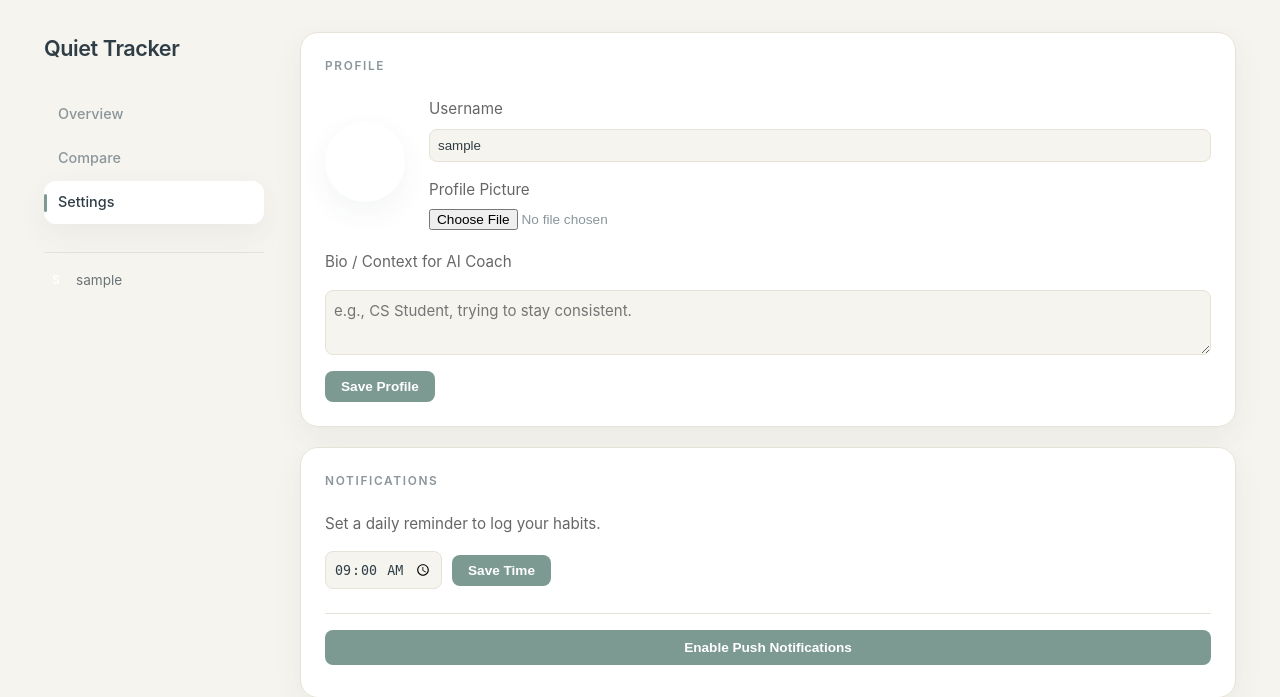
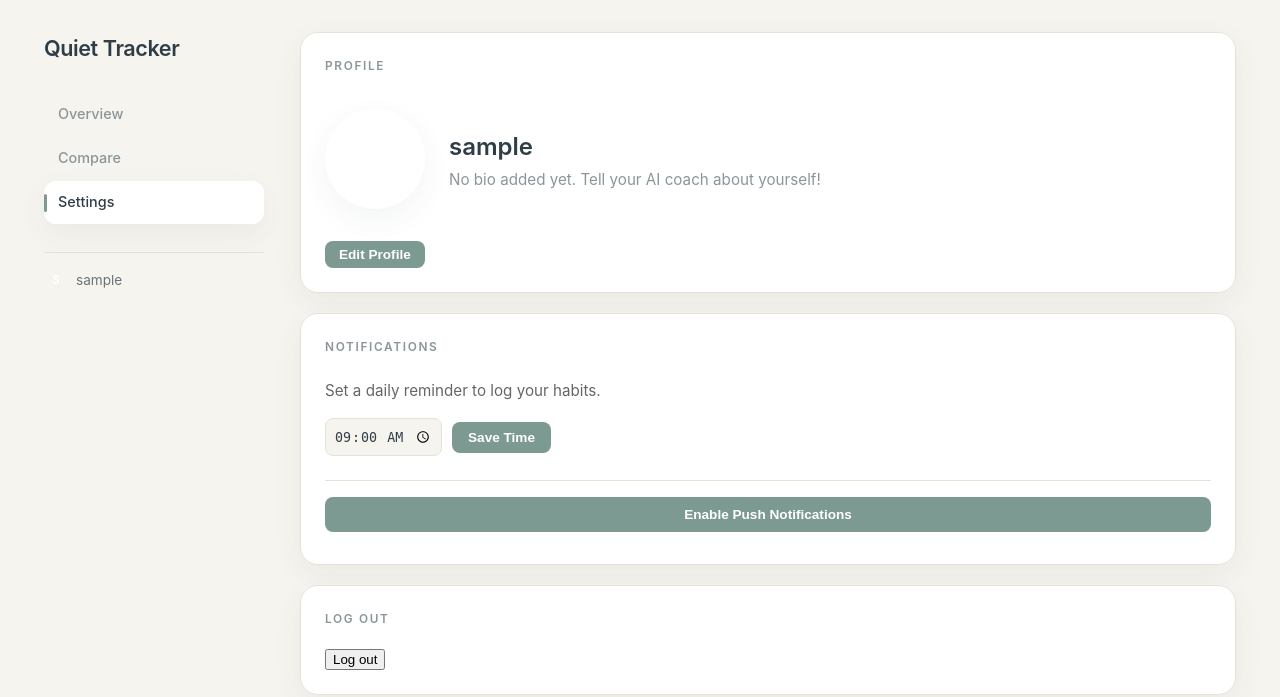
Before and after one commit to MelekBA/Quiet-tracker, a Flask app: page /settings in a window 1280 px wide. Shown: the top 697 px of the page. Run offline with Flask 3, Linux system fonts and the light colour scheme; the visitor is signed in with stand-in values (Sample User, id 1); some libraries are stand-ins or nearby versions.

Commit message:
Fix AI bio context, revamp profile UI, and fix input overflow

```diff
--- a/app/routes.py
+++ b/app/routes.py
@@ -427,29 +427,27 @@
     if not question:
         return jsonify({"error": "No question provided"}), 400
 
-    # 1. Gather User Context (Last 30 days of data)
-    uid = current_user.id
-    habits = models.get_habits(uid)
-    daily_stats = models.get_completion_stats(uid, window_days=30)
-
+        # 1. Gather User Context
     context = {
-        "username": current_user.username,
+        "user_profile": {
+            "name": current_user.username,
+            "bio": current_user.bio or "No bio provided yet."
+        },
         "habits": [{"name": h["name"], "type": h["period"] or "daily"} for h in habits],
         "stats_30d": daily_stats,
     }
     context_json = json.dumps(context, ensure_ascii=False)
 
-    # 2. Build the messages for the chat API
-    username = current_user.username
+    # 2. Build the messages
     system_prompt = f"""
-     You are a helpful, concise habit coach inside an app called Quiet Tracker.
-    The user's name is {username}. You must address them by this name in your response.
+    You are a helpful, concise habit coach inside an app called Quiet Tracker.
+    Address the user by their name.
 
-    Here is their habit data from the last 30 days:
+    Here is the user's profile and habit data in JSON format:
     {context_json}
 
     Answer the user directly in a friendly tone based on the data provided. Keep it under 3 sentences.
-    If they ask for a summary, highlight their best habit and suggest one small improvement.
+    If the user asks about their bio or profile, refer to the JSON data above.
     """
 
     messages = [
--- a/app/static/css/style.css
+++ b/app/static/css/style.css
@@ -670,3 +670,72 @@
     color: #fff;
     flex-shrink: 0;
 }
+/* ---------- Beautiful Profile UI ---------- */
+.profile-display {
+    display: flex;
+    align-items: center;
+    gap: 1.5rem;
+    padding: 1rem 0;
+}
+
+.avatar-large {
+    width: 100px;
+    height: 100px;
+    font-size: 2.5rem;
+}
+
+.profile-info {
+    flex: 1;
+    min-width: 0; /* Prevents long text from breaking flexbox */
+}
+
+.profile-name {
+    margin: 0 0 0.25rem 0;
+    font-size: 1.5rem;
+    font-weight: 600;
+    color: var(--text);
+}
+
+.profile-bio {
+    margin: 0;
+    color: var(--muted);
+    font-size: 0.95rem;
+    line-height: 1.4;
+}
+
+.profile-edit-layout {
+    display: flex;
+    align-items: center;
+    gap: 1.5rem;
+}
+
+.profile-inputs {
+    flex: 1;
+    min-width: 0;
+    display: flex;
+    flex-direction: column;
+    gap: 0.25rem;
+}
+
+/* This fixes the input overflow bug globally for the profile */
+.profile-input {
+    width: 100%;
+    box-sizing: border-box;
+    padding: 8px 12px;
+    border-radius: 8px;
+    border: 1px solid var(--border);
+    background: var(--bg);
+    color: var(--text);
+    font: inherit;
+}
+
+/* Make it stack nicely on mobile */
+@media (max-width: 600px) {
+    .profile-edit-layout {
+        flex-direction: column;
+        align-items: flex-start;
+    }
+    .avatar-preview {
+        align-self: center;
+    }
+}
--- a/app/static/js/settings.js
+++ b/app/static/js/settings.js
@@ -147,3 +147,15 @@
         reader.readAsDataURL(file);
     });
 }
+// ---------- Toggle Profile Edit Mode ----------
+function toggleProfileEdit() {
+    const view = document.getElementById('profile-view');
+    const edit = document.getElementById('profile-edit');
+    if (view.style.display === 'none') {
+        view.style.display = 'block';
+        edit.style.display = 'none';
+    } else {
+        view.style.display = 'none';
+        edit.style.display = 'block';
+    }
+}
--- a/app/static/sw.js
+++ b/app/static/sw.js
@@ -1,4 +1,4 @@
-const CACHE_VERSION = 'quiet-tracker-v33';
+const CACHE_VERSION = 'quiet-tracker-v34';
 const STATIC_CACHE = `${CACHE_VERSION}-static`;
 const PAGES_CACHE = `${CACHE_VERSION}-pages`;
 
--- a/app/templates/settings.html
+++ b/app/templates/settings.html
@@ -49,20 +49,36 @@
                                    <!-- Profile Card -->
             <section class="card card--full">
                 <h2>Profile</h2>
-                <form method="post" action="{{ url_for('main.save_profile') }}" id="profile-form" style="display: flex; flex-direction: column; gap: 1rem;">
+
+                <!-- VIEW MODE -->
+                <div id="profile-view">
+                    <div class="profile-display">
+                        <div class="avatar-preview avatar-large" style="background-color: {{ current_user.avatar_color }}; background-image: url('{{ current_user.avatar or '' }}');">
+                            {% if not current_user.avatar %}{{ current_user.username[0]|upper }}{% endif %}
+                        </div>
+                        <div class="profile-info">
+                            <h3 class="profile-name">{{ current_user.username }}</h3>
+                            <p class="profile-bio">{{ current_user.bio or "No bio added yet. Tell your AI coach about yourself!" }}</p>
+                        </div>
+                    </div>
+                    <button type="button" class="flexible-btn" style="margin-top: 1rem;" onclick="toggleProfileEdit()">Edit Profile</button>
+                </div>
+
+                <!-- EDIT MODE (Hidden by default) -->
+                <div id="profile-edit" style="display: none;">
+                    <form method="post" action="{{ url_for('main.save_profile') }}" id="profile-form">
                         <input type="hidden" name="csrf_token" value="{{ csrf_token() }}">
 
-                    <div style="display: flex; align-items: center; gap: 1.5rem;">
+                        <div class="profile-edit-layout">
                             <!-- Avatar Preview -->
                             <div class="avatar-preview" id="avatar-preview" style="background-color: {{ current_user.avatar_color }}; background-image: url('{{ current_user.avatar or '' }}');">
-                            {% if not current_user.avatar %}
-                                {{ current_user.username[0]|upper }}
-                            {% endif %}
+                                {% if not current_user.avatar %}{{ current_user.username[0]|upper }}{% endif %}
                             </div>
 
-                        <div style="flex: 1; display: flex; flex-direction: column; gap: 0.5rem;">
+                            <!-- Inputs -->
+                            <div class="profile-inputs">
                                 <label class="settings-meta" for="username">Username</label>
-                            <input type="text" name="username" id="username" value="{{ current_user.username }}" required minlength="3" style="padding: 8px; border-radius: 8px; border: 1px solid var(--border); background: var(--bg); color: var(--text);">
+                                <input type="text" name="username" id="username" value="{{ current_user.username }}" required minlength="3" class="profile-input">
 
                                 <label class="settings-meta" for="avatar-upload" style="margin-top: 0.5rem;">Profile Picture</label>
                                 <input type="file" id="avatar-upload" accept="image/*" style="font-size: 0.85rem; color: var(--muted);">
@@ -70,11 +86,15 @@
                             </div>
                         </div>
 
-                    <label class="settings-meta" for="bio">Bio / Context for AI Coach</label>
-                    <textarea name="bio" id="bio" rows="2" placeholder="e.g., CS Student, trying to stay consistent." style="padding: 8px; border-radius: 8px; border: 1px solid var(--border); background: var(--bg); color: var(--text); font: inherit; resize: vertical;">{{ current_user.bio or '' }}</textarea>
+                        <label class="settings-meta" for="bio" style="margin-top: 1rem;">Bio / Context for AI Coach</label>
+                        <textarea name="bio" id="bio" rows="2" placeholder="e.g., CS Student, trying to stay consistent." class="profile-input" style="resize: vertical;">{{ current_user.bio or '' }}</textarea>
 
-                    <button type="submit" class="flexible-btn" style="align-self: flex-start; padding: 8px 16px;">Save Profile</button>
+                        <div style="display: flex; gap: 1rem; margin-top: 1rem;">
+                            <button type="submit" class="flexible-btn">Save Profile</button>
+                            <button type="button" class="flexible-btn" style="background: transparent; border: 1px solid var(--border); color: var(--text);" onclick="toggleProfileEdit()">Cancel</button>
+                        </div>
                     </form>
+                </div>
             </section>
 
                        <section class="card card--full">
```
Lines whose indentation alone changed are shown as unchanged.
